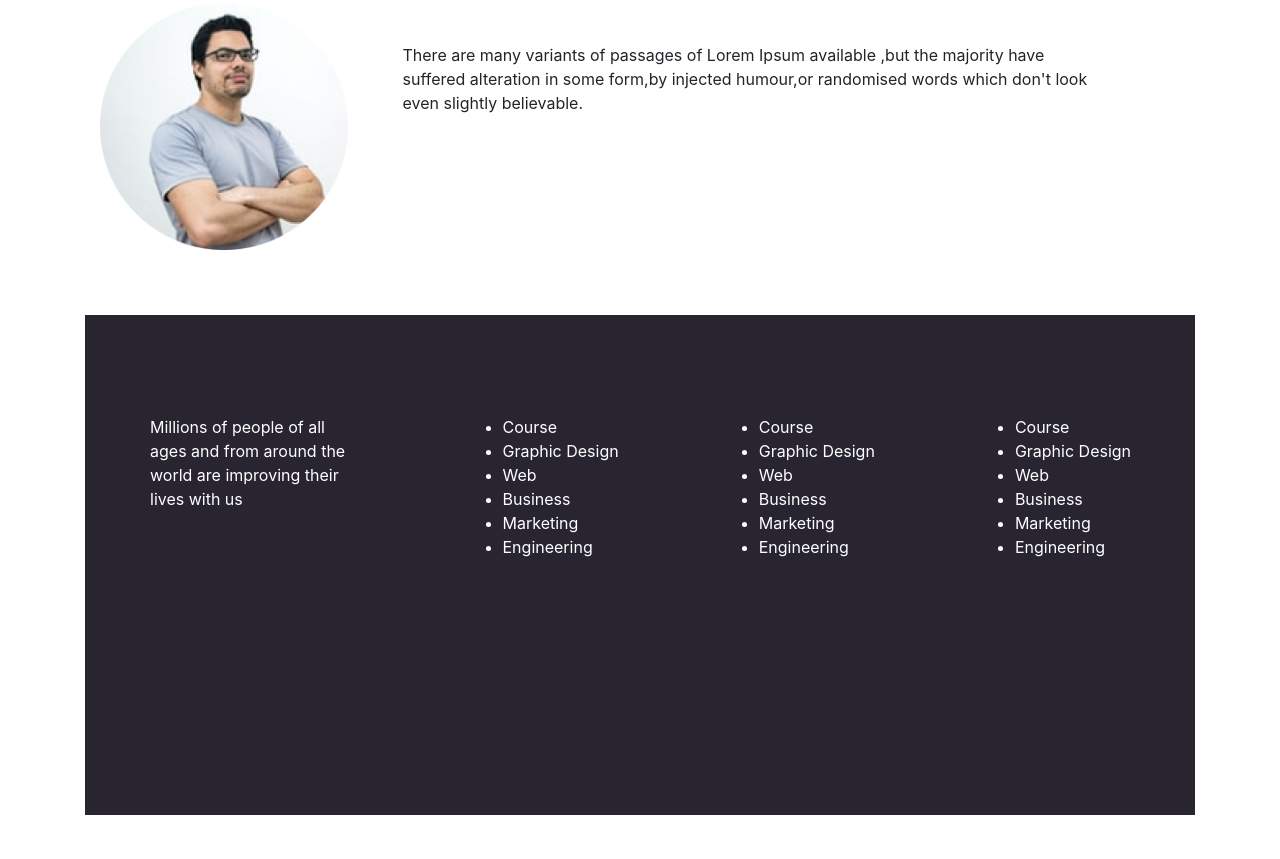
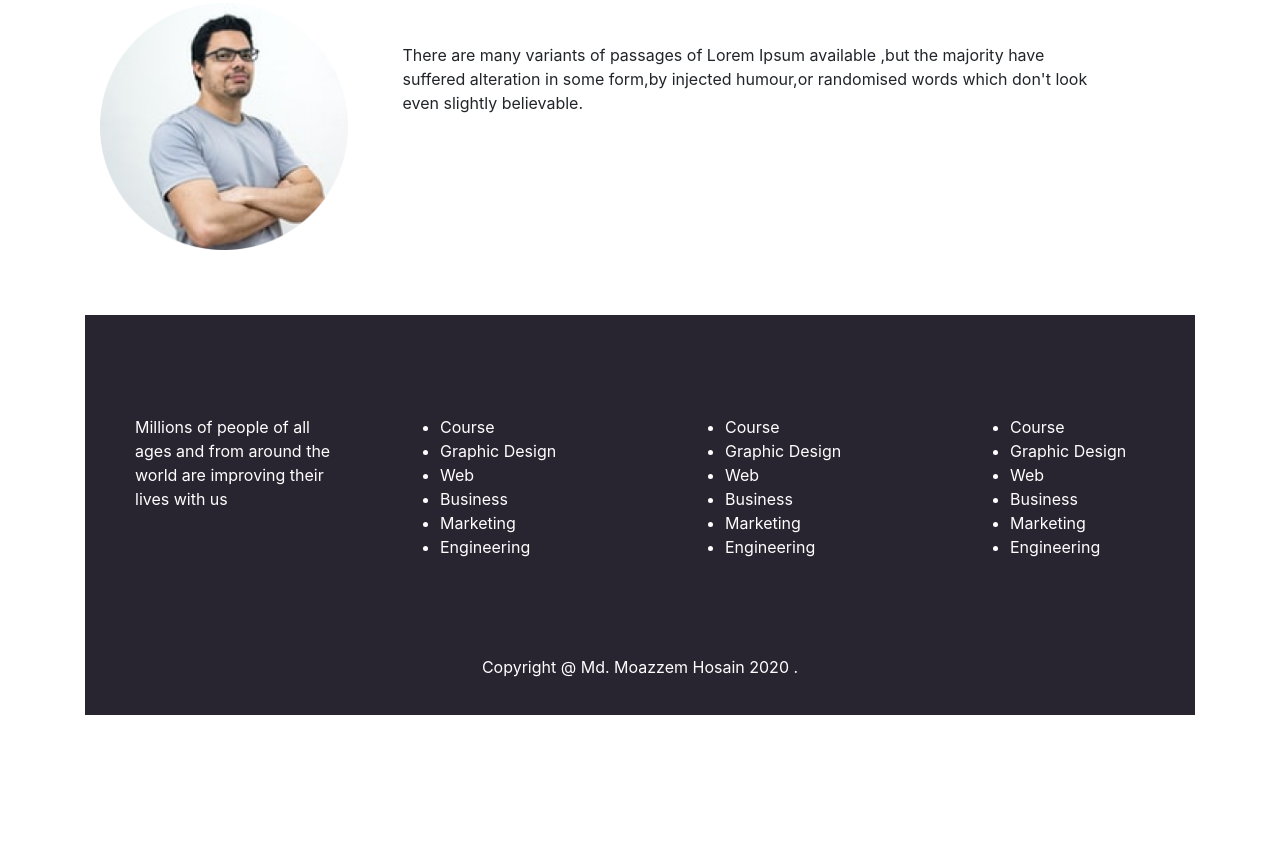
Before and after one commit to redoy12/e-school, a plain HTML site: page index.html in a window 1280 px wide. Shown: the part 1798-2657 px from the top of the page. After the commit the page ends 2513 px from the top, so only its background shows below. Drawn offline with nearby package versions, Linux system fonts and the light colour scheme.

Commit message:
finished finally

```diff
--- a/index.html
+++ b/index.html
@@ -24,16 +24,16 @@
                 <div class="col-sm-6 another">
                     <ul class="nav justify-content-end">
                         <li class="nav-item">
-                          <a class="nav-link active" href="#">Books</a>
+                          <a class="nav-link act" href="#">Books</a>
                         </li>
                         <li class="nav-item">
-                          <a class="nav-link" href="#">Courses</a>
+                          <a class="nav-link act" href="#">Courses</a>
                         </li>
                         <li class="nav-item">
-                          <a class="nav-link" href="#">Others</a>
+                          <a class="nav-link act" href="#">Others</a>
                         </li>
                         <li class="nav-item">
-                          <a class="nav-link" href="#">Blog</a>
+                          <a class="nav-link act" href="#">Blog</a>
                         </li>
                         <li class="nav-item">
                             <a class="nav-link get-started" href="#">Sign In</a>
@@ -140,14 +140,14 @@
 
               </div>
 
-              <div class="last-step">
-                  <div class="container">
-                      <div class="row">
+     <div class="last-step">
+
+        <div class="row">
                           <div class="col-sm-3">
                               <p class="millions">Millions of people of all ages and from around the world are improving their lives with us </p>
 
-                          </div class="col-sm-3">
-
+                          </div>
+                          <div class="col-sm-3">
                          <ul class="course-twi">
                              <li>Course</li>
                              <li>Graphic Design</li>
@@ -156,7 +156,8 @@
                              <li>Marketing</li>
                              <li>Engineering</li>
                          </ul>
-                          <div>
+                        </div>
+                          <div class="col-sm-3">
                             <ul class="course-twi">
                                 <li>Course</li>
                                 <li>Graphic Design</li>
@@ -167,7 +168,7 @@
                             </ul>
 
                           </div>
-                          <div>
+                          <div class="col-sm-3">
                             <ul class="course-twi">
                                 <li>Course</li>
                                 <li>Graphic Design</li>
@@ -179,11 +180,11 @@
                           </div>
 
                       </div>
-
+                      <footer class="foot">Copyright @ Md. Moazzem Hosain 2020 .</footer>
                   </div>
 
-              </div>
-              <footer class="footer">Copyright @ Md. Moazzem Hosain 2020 .</footer>
+     </div>
+         </div>
 
 
         <script src="https://code.jquery.com/jquery-3.5.1.slim.min.js" integrity="sha384-DfXdz2htPH0lsSSs5nCTpuj/zy4C+OGpamoFVy38MVBnE+IbbVYUew+OrCXaRkfj" crossorigin="anonymous"></script>
--- a/style.css
+++ b/style.css
@@ -41,6 +41,10 @@
     margin-bottom: 50px;
     text-align: center;
 
+}
+.act{
+    color: #1E201E;
+    font-weight: 600;
 }
 .four-card img{
     width: 70px;
@@ -90,8 +94,11 @@
 }
 .last-step{
     background-color:#282531 ;
-    height: 500px;
+    height: 400px;
     color: white;
+    margin-left: 0px;
+    margin-right: 0px;
+
 }
 .millions{
     margin-top: 100px;
@@ -100,9 +107,10 @@
 }
 .course-twi{
     margin-top: 100px;
-    margin-left: 100px;
+    margin-left: 30px;
 }
-.footer{
-    margin-top: 20px;
+.foot{
+    margin-top: 80px;
     color: white;
+    text-align: center;
 }
```
